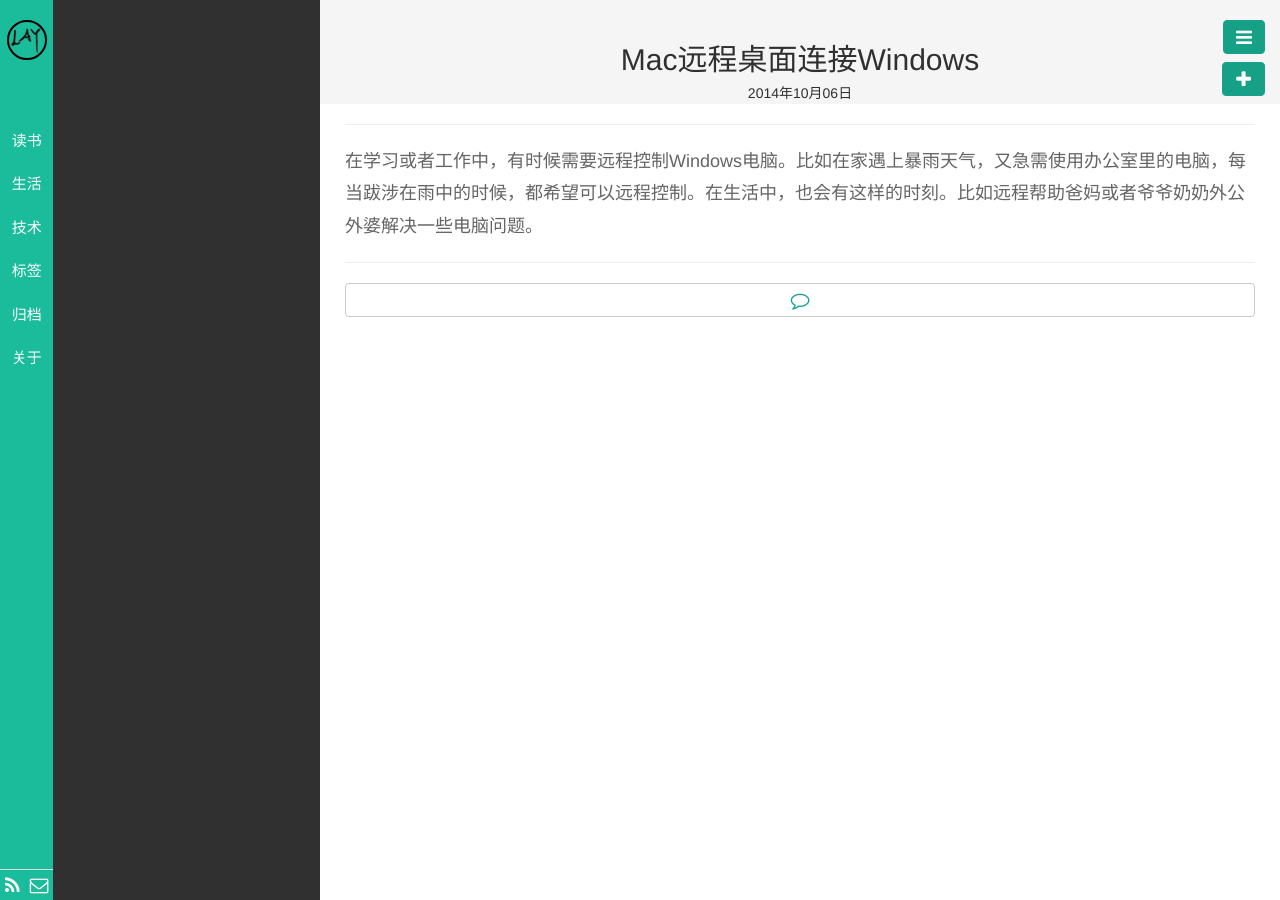
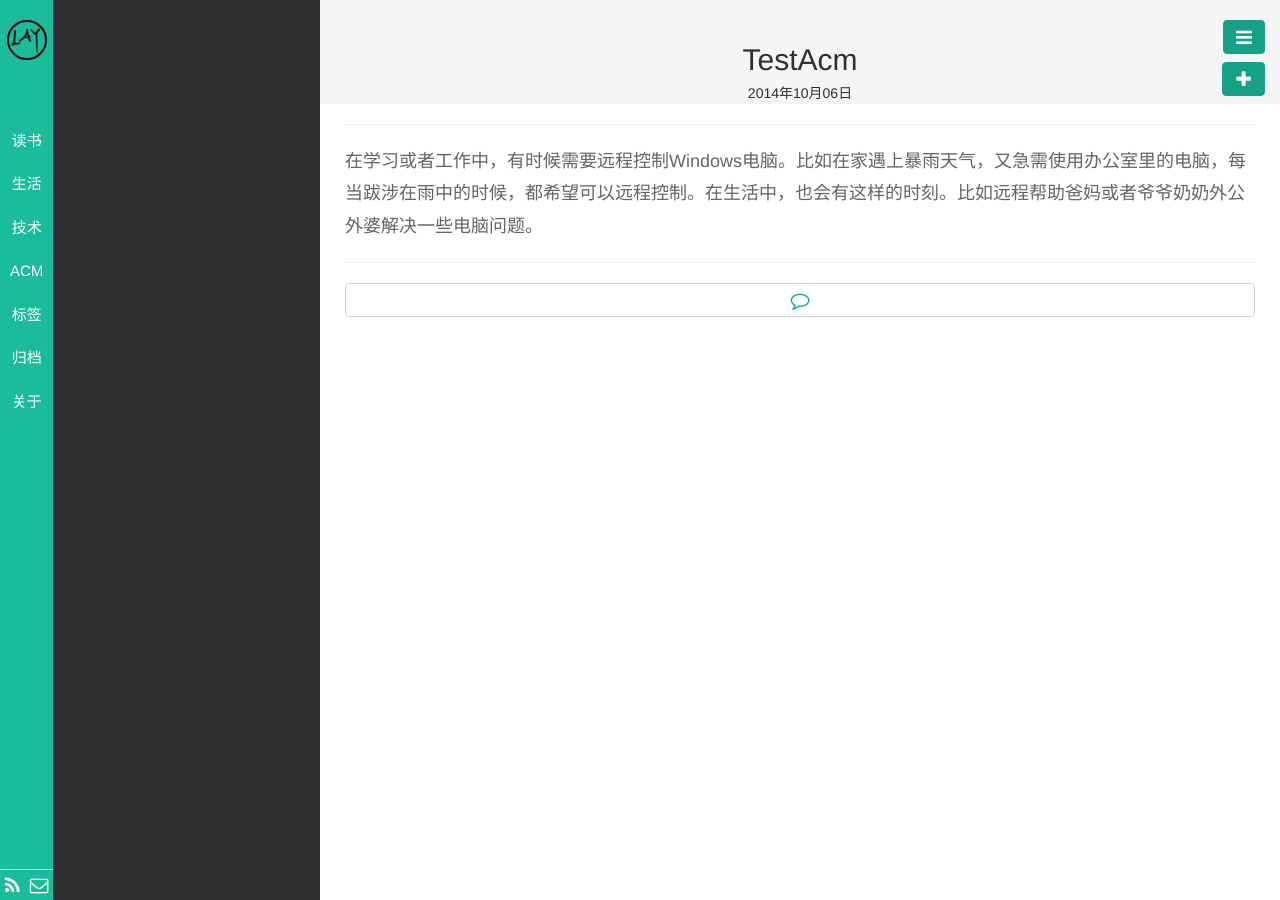
Before and after one commit to pstreeplus/pstreeplus.github.com, a Jekyll site: the page built from _posts/ACM/2014-10-06-testacm.md, in a window 1280 px wide. Built offline with Jekyll 4.4.1, drawn with Linux system fonts in a browser that asks for light colours; nearby versions of some CDN libraries; library files that are not in the unit come from our copies; Markdown is read by kramdown in place of the engine named in the settings.

Commit message:
Update 2014-10-06-testacm.md

```diff
--- a/_posts/ACM/2014-10-06-testacm.md
+++ b/_posts/ACM/2014-10-06-testacm.md
@@ -1,7 +1,7 @@
 ---
 layout: post
-title: Mac远程桌面连接Windows
-category: 技术
+title: TestAcm
+category: ACM
 tags: Mac Windows8 远程桌面
 keywords:
 description:
```
